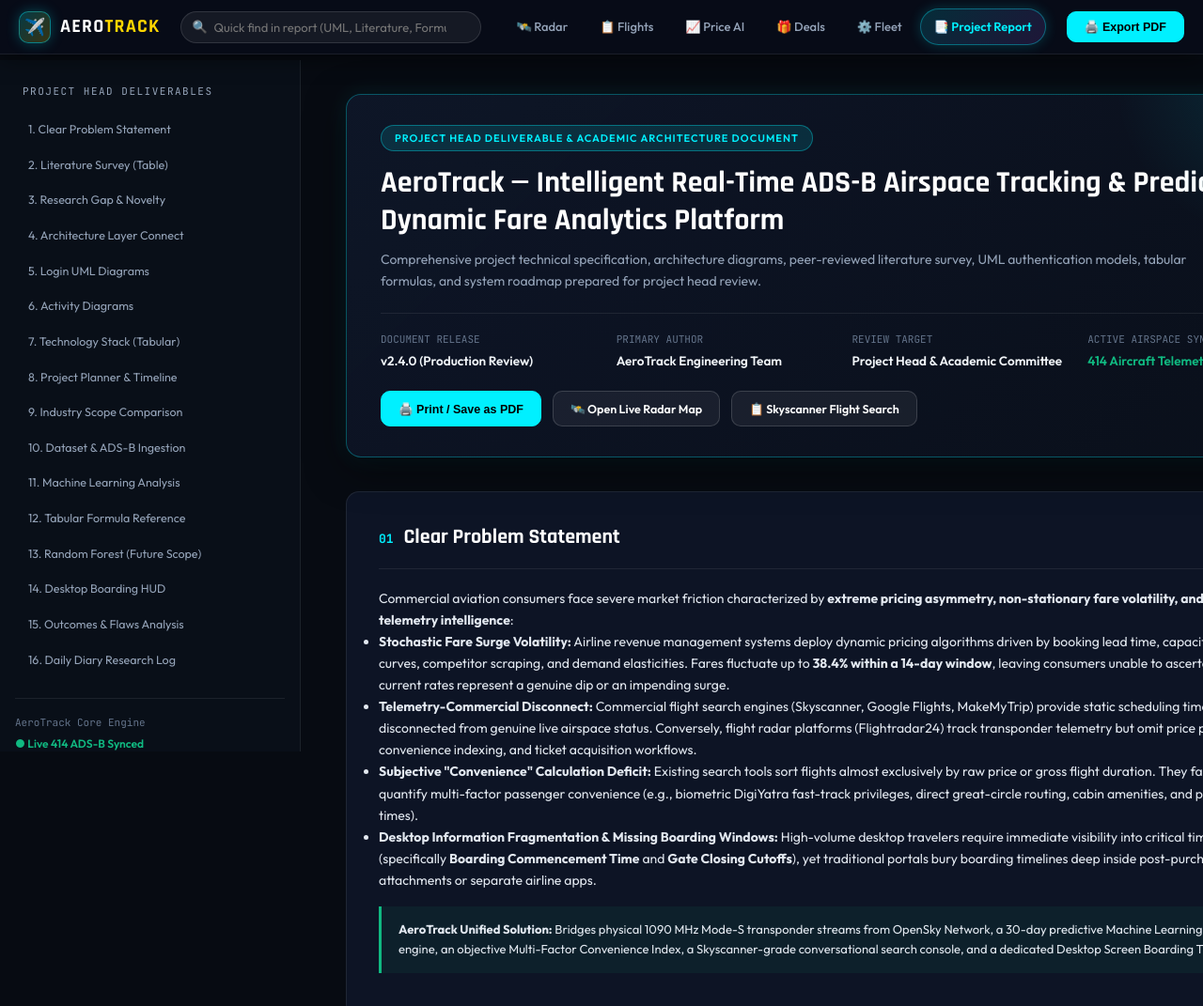
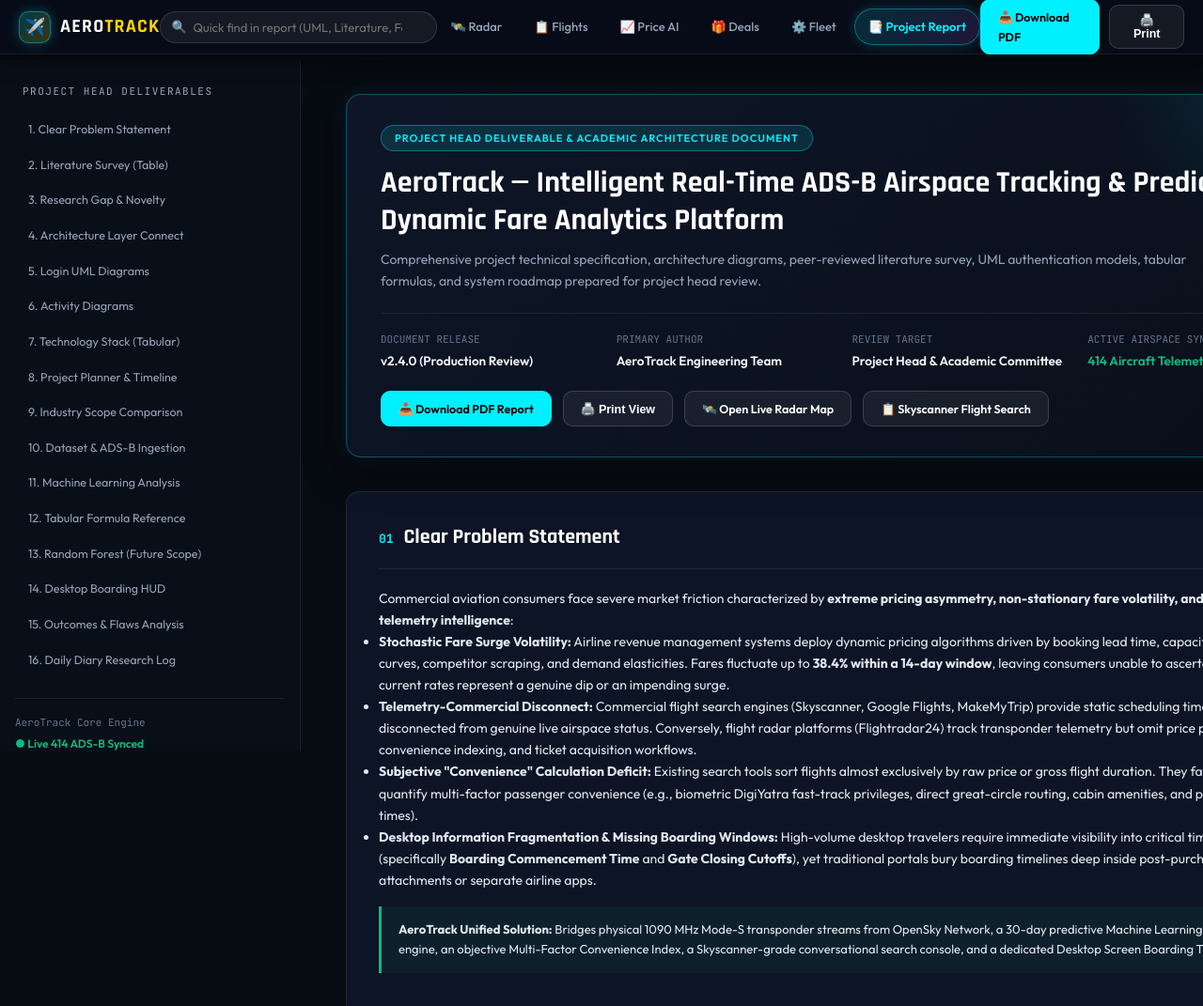
Before and after one commit to Aayushprat7/aerotrack, a website: page public/report.html in a window 1280 px wide. Shown: the top 1071 px of the page at 94% size. Drawn offline with Linux system fonts and the light colour scheme; a script that the page names is missing.

Commit message:
docs: add compiled academic specification report PDF

```diff
--- a/public/report.html
+++ b/public/report.html
@@ -435,8 +435,11 @@
     </nav>
 
     <div class="fr24-controls">
-      <button onclick="window.print()" class="btn-report-action btn-report-print" title="Generate Clean PDF Report for Project Head">
-        🖨️ Export PDF
+      <a href="/AeroTrack_Project_Specification_Report.pdf" download="AeroTrack_Project_Specification_Report.pdf" class="btn-report-action btn-report-print" style="text-decoration: none;" title="Download Compiled PDF Document">
+        📥 Download PDF
+      </a>
+      <button onclick="window.print()" class="btn-report-action btn-report-outline" title="Print / PDF Preview">
+        🖨️ Print
       </button>
     </div>
   </header>
@@ -503,7 +506,10 @@
         </div>
 
         <div class="report-actions">
-          <button onclick="window.print()" class="btn-report-action btn-report-print">🖨️ Print / Save as PDF</button>
+          <a href="/AeroTrack_Project_Specification_Report.pdf" download="AeroTrack_Project_Specification_Report.pdf" class="btn-report-action btn-report-print" style="text-decoration: none;">
+            📥 Download PDF Report
+          </a>
+          <button onclick="window.print()" class="btn-report-action btn-report-outline">🖨️ Print View</button>
           <a href="index.html" class="btn-report-action btn-report-outline">🛰️ Open Live Radar Map</a>
           <a href="flights.html" class="btn-report-action btn-report-outline">📋 Skyscanner Flight Search</a>
         </div>
```
Also changed, not shown: 2 other files.
